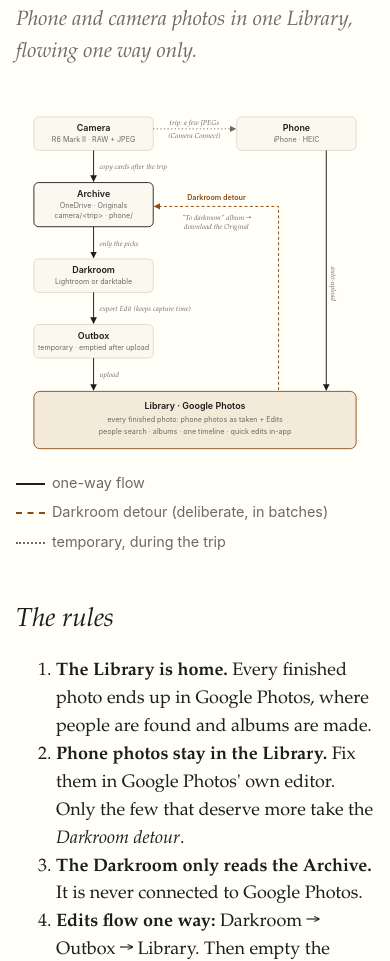
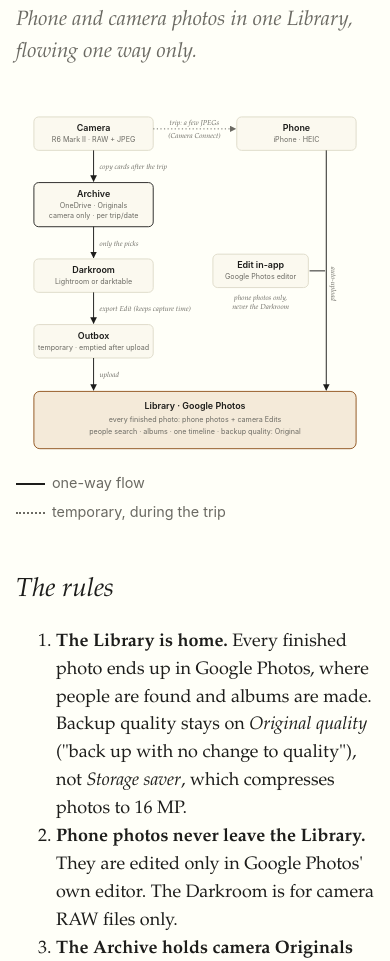
Before and after one commit to tijlk/photography-course, a plain HTML site: page reference/photo-workflow.html in a window 390 px wide. Shown: the part 148-1109 px from the top of the page. Drawn offline with Linux system fonts and the light colour scheme.

Commit message:
Workflow: phone photos edited in Google Photos only; drop the Darkroom detour
Archive now holds camera Originals only; Library backup quality stays on
Original quality. Glossary updated to match.

Co-Authored-By: Claude Opus 5.5 <noreply@anthropic.com>
Claude-Session: https://claude.ai/code/session_01QJg6WsdJGUTZQuJgkif29f

```diff
--- a/reference/photo-workflow.html
+++ b/reference/photo-workflow.html
@@ -36,7 +36,7 @@
 
 <svg class="flow" viewBox="0 0 600 600" role="img" aria-labelledby="flow-title flow-desc">
   <title id="flow-title">Photo workflow diagram</title>
-  <desc id="flow-desc">Camera Originals go to the Archive on OneDrive, are edited in the Darkroom, exported to the Outbox and uploaded to the Library in Google Photos. Phone photos upload straight to the Library. A Darkroom detour takes selected phone Originals from the Library to the Archive. During the trip, a few camera JPEGs reach the Library via the phone temporarily.</desc>
+  <desc id="flow-desc">Camera Originals go to the Archive on OneDrive, are edited in the Darkroom, exported to the Outbox and uploaded to the Library in Google Photos at original quality. Phone photos upload straight to the Library and are edited there. During the trip, a few camera JPEGs reach the Library via the phone temporarily.</desc>
   <defs>
     <marker id="ah" viewBox="0 0 10 10" refX="9" refY="5" markerWidth="7" markerHeight="7" orient="auto-start-reverse"><path class="head" d="M0,0 L10,5 L0,10 z"/></marker>
     <marker id="ah-acc" viewBox="0 0 10 10" refX="9" refY="5" markerWidth="7" markerHeight="7" orient="auto-start-reverse"><path class="head acc" d="M0,0 L10,5 L0,10 z"/></marker>
@@ -56,7 +56,7 @@
   <rect class="box arc" x="30" y="130" width="200" height="74" rx="8"/>
   <text class="title" x="130" y="154" text-anchor="middle">Archive</text>
   <text class="sub" x="130" y="172" text-anchor="middle">OneDrive · Originals</text>
-  <text class="sub" x="130" y="190" text-anchor="middle">camera/&lt;trip&gt; · phone/</text>
+  <text class="sub" x="130" y="190" text-anchor="middle">camera only · per trip/date</text>
 
   <!-- Darkroom -->
   <rect class="box" x="30" y="258" width="200" height="56" rx="8"/>
@@ -71,8 +71,8 @@
   <!-- Library -->
   <rect class="box lib" x="30" y="480" width="540" height="96" rx="10"/>
   <text class="title" x="300" y="510" text-anchor="middle">Library · Google Photos</text>
-  <text class="sub" x="300" y="532" text-anchor="middle">every finished photo: phone photos as taken + Edits</text>
-  <text class="sub" x="300" y="552" text-anchor="middle">people search · albums · one timeline · quick edits in-app</text>
+  <text class="sub" x="300" y="532" text-anchor="middle">every finished photo: phone photos + camera Edits</text>
+  <text class="sub" x="300" y="552" text-anchor="middle">people search · albums · one timeline · backup quality: Original</text>
 
   <!-- Main camera flow -->
   <path class="arrow" d="M130 76 V128" marker-end="url(#ah)"/>
@@ -93,32 +93,35 @@
   <text class="lbl" x="299" y="33" text-anchor="middle">trip: a few JPEGs</text>
   <text class="lbl" x="299" y="56" text-anchor="middle">(Camera Connect)</text>
 
-  <!-- Darkroom detour: Library back to Archive/phone, one photo at a time -->
-  <path class="arrow dash" d="M440 478 V170 H232" marker-end="url(#ah-acc)"/>
-  <text class="lbl acc" x="336" y="160" text-anchor="middle">Darkroom detour</text>
-  <text class="lbl" x="336" y="192" text-anchor="middle">"To darkroom" album →</text>
-  <text class="lbl" x="336" y="208" text-anchor="middle">download the Original</text>
+  <!-- Phone photos are edited inside the Library -->
+  <rect class="box" x="330" y="250" width="160" height="56" rx="8"/>
+  <text class="title" x="410" y="274" text-anchor="middle">Edit in-app</text>
+  <text class="sub" x="410" y="292" text-anchor="middle">Google Photos editor</text>
+  <path class="arrow" d="M492 278 H518" />
+  <text class="lbl" x="410" y="326" text-anchor="middle">phone photos only,</text>
+  <text class="lbl" x="410" y="342" text-anchor="middle">never the Darkroom</text>
 </svg>
 
 <div class="legend">
   <span>one-way flow</span>
-  <span class="l-dash">Darkroom detour (deliberate, in batches)</span>
   <span class="l-temp">temporary, during the trip</span>
 </div>
 
 <h2>The rules</h2>
 <ol>
-  <li><strong>The Library is home.</strong> Every finished photo ends up in Google Photos, where people are found and albums are made.</li>
-  <li><strong>Phone photos stay in the Library.</strong> Fix them in Google Photos' own editor. Only the few that deserve more take the <em>Darkroom detour</em>.</li>
-  <li><strong>The Darkroom only reads the Archive.</strong> It is never connected to Google Photos.</li>
-  <li><strong>Edits flow one way:</strong> Darkroom → Outbox → Library. Then empty the Outbox. An Edit never goes back into the Archive or the Darkroom.</li>
-  <li><strong>No duplicates:</strong> after uploading an Edit, delete the unedited version from the Library (its Original is safe in the Archive). This is a manual step, done in batches. The trip JPEGs are replaced the same way.</li>
+  <li><strong>The Library is home.</strong> Every finished photo ends up in Google Photos, where people are found and albums are made. Backup quality stays on <em>Original quality</em> ("back up with no change to quality"), not <em>Storage saver</em>, which compresses photos to 16 MP.</li>
+  <li><strong>Phone photos never leave the Library.</strong> They are edited only in Google Photos' own editor. The Darkroom is for camera RAW files only.</li>
+  <li><strong>The Archive holds camera Originals only</strong> (RAW + in-camera JPEG), one folder per trip or date. The Darkroom reads only from there and is never connected to Google Photos.</li>
+  <li><strong>Edits flow one way:</strong> Darkroom → Outbox → Library. Upload only the picks, then empty the Outbox. An Edit never goes back into the Archive or the Darkroom.</li>
+  <li><strong>Trip JPEGs are temporary:</strong> the few camera JPEGs sent to the phone during the trip are deleted from the Library once their Edits are uploaded. A manual step, done in one batch after the trip.</li>
   <li><strong>One clock:</strong> set the camera's date, time and time zone to match your phone before each trip, and when you change time zone. Exports keep their capture time.</li>
 </ol>
 
+<p class="meta">A tip from a working photographer: decide per trip or event whether it's mainly a camera or mainly a phone occasion. Editing in Google Photos takes seconds; in the Darkroom, minutes per photo.</p>
+
 <div class="callout">
   <span class="label">Check once</span>
-  <p>After your first Edit, check that Google Photos puts it at the right moment in your timeline. Whether Lightroom or darktable keep the capture time on export couldn't be confirmed from their documentation in this course. Also check that face recognition works for your account: in Google Photos, open Search and look for a row of faces. Wikipedia notes it is only available in some countries.</p>
+  <p>After your first Edit, check that Google Photos puts it at the right moment in your timeline. Whether Lightroom or darktable keep the capture time on export couldn't be confirmed from their documentation in this course. Also check that face recognition works for your account (Google Photos → Search → a row of faces; Wikipedia notes it is only available in some countries), and that an uploaded Edit keeps its full resolution.</p>
 </div>
 
 <p>Original, Archive, Darkroom, Edit, Outbox and Library are defined in the course glossary (GLOSSARY.md).</p>
@@ -128,7 +131,6 @@
 <ol class="sources">
   <li><a href="https://cam.start.canon/en/C004/manual/html/UG-06_Network_0040.html">Canon EOS R6 manual: Connecting to a Smartphone</a>: sending images to a phone with Camera Connect.</li>
   <li><a href="https://en.wikipedia.org/wiki/Google_Photos">Wikipedia: Google Photos</a>: face grouping (availability varies by country).</li>
-  <li><a href="https://en.wikipedia.org/wiki/High_Efficiency_Image_File_Format">Wikipedia: HEIF</a>: Lightroom and darktable open HEIC files.</li>
 </ol>
 
 <nav class="lesson-nav">
```
Also changed, not shown: 1 other file.
